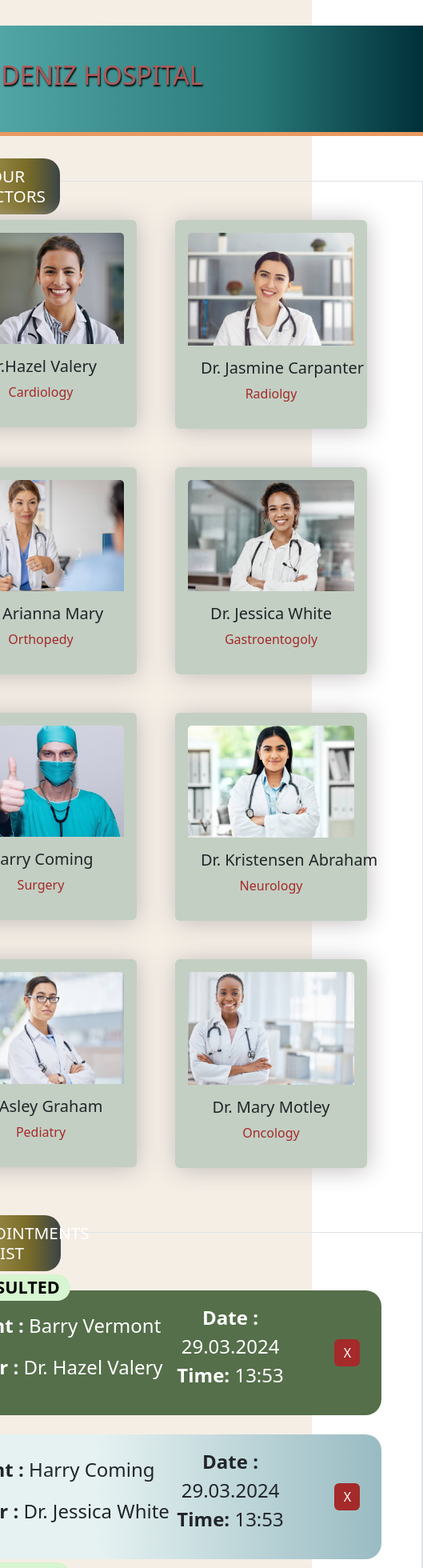
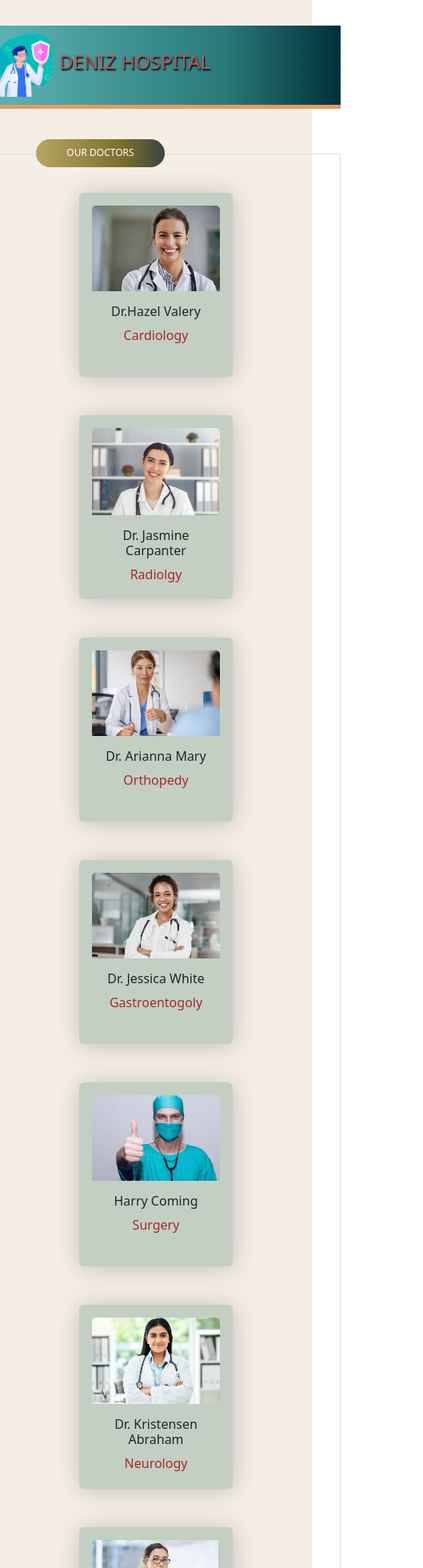
Before and after one commit to sedadiriker/Appooitment-App, a React (Create React App) app: page / in a window 390 px wide. Shown: the top 1960 px of the page at 80% size, 529 px wide, since content can reach past the window. Built offline with nearby package versions, Linux system fonts and the light colour scheme.

Commit message:
media query fixed

```diff
--- a/src/App.css
+++ b/src/App.css
@@ -8,3 +8,61 @@
     text-align: center;
 
 }
+@media screen and (max-width:1190px) {
+    .list-title, .ourdoctor{
+        font-size: 1rem !important;
+    }
+    .appointment{
+        font-size: 1.1rem;
+    }
+    .btn{
+        padding: 3px 12px !important;
+        font-size: 12px;
+    }
+    .login-legend{
+        font-size: 1.3rem;
+    }
+}
+@media screen and (max-width:980px) {
+    .list-title,.ourdoctor{
+        width: 35% !important;
+    }
+
+}
+@media screen and (max-width:780px) {
+    .ourdoctor{
+        top: -35px !important;
+    }
+    .logo h1{
+        font-size: 1.5rem !important;
+    }
+    .logo img{
+        width: 70px !important;
+    }
+    .list-title,.ourdoctor{
+        font-size: 12px !important;
+    }
+    .card{
+        width: 12rem !important;
+        height: 230px;
+    }
+    .card-title{
+        font-size: 1rem !important;
+        white-space: wrap !important;
+    }
+    .appointment{
+        font-size: 14px;
+    }
+    .btn{
+        padding: 3px 12px !important;
+        font-size: 12px;
+    }
+    .login-legend{
+        font-size: 1rem;
+        top: -30px;
+    }
+}
+@media screen and (max-width:480px) {
+    .appointment{
+    }
+}
--- a/src/App.js
+++ b/src/App.js
@@ -1,7 +1,8 @@
 import Home from "./pages/Home";
-import "./App.css"
 import "../node_modules/bootstrap/dist/css/bootstrap.min.css";
 import '../node_modules/bootstrap/dist/js/bootstrap.bundle.min.js';
+import "./App.css"
+
 
 import { doctorData } from "./helpers/data";
 
--- a/src/pages/Home.jsx
+++ b/src/pages/Home.jsx
@@ -52,7 +52,7 @@ const Home = ({ data }) => {
 
       <fieldset className='border mt-5 position-relative pt-5'>
       <h3 className='ourdoctor'>Our Doctors</h3>
-      <div className="d-flex justify-content-center flex-wrap gap-5">
+      <div className="d-flex justify-content-center flex-wrap gap-5 px-5">
         {data.map((doctor) => (
           <Doctors key={doctor.id} {...doctor} onDoctorSelect={handleDoctorSelect} />
         ))}
```
